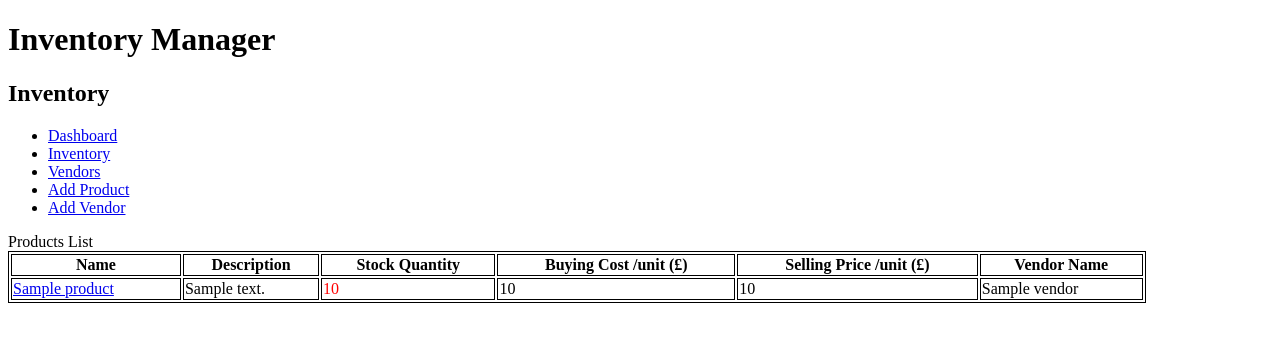
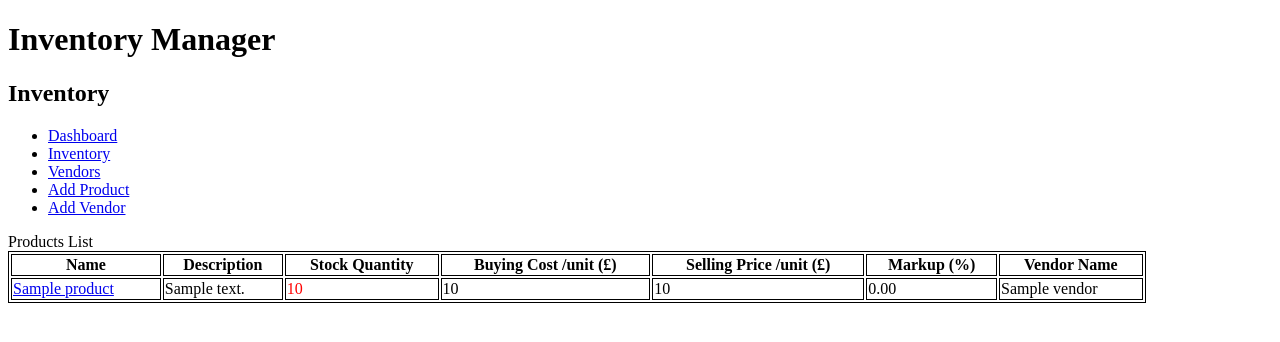
Before and after one commit to AlexanderSeton/inventory-manager, a Flask app: page /products in a window 1280 px wide. Shown: the top 342 px of the page. Run offline with Flask 2, Linux system fonts and the light colour scheme; a database or web service that is not in the repository returns one stand-in record (values such as "Sample title"); some libraries are stand-ins or nearby versions.

Commit message:
Extension: markup (%) is now displayed for every product on the inventory page.

```diff
--- a/templates/products/index.html
+++ b/templates/products/index.html
@@ -10,6 +10,7 @@ Products List
             <th class="inventory-th">Stock Quantity</th>
             <th class="inventory-th">Buying Cost /unit (£)</th>
             <th class="inventory-th">Selling Price /unit (£)</th>
+            <th class="inventory-th">Markup (%)</th>
             <th class="inventory-th">Vendor Name</th>
         </tr>
         {%for product in all_products%}
@@ -23,6 +24,7 @@ Products List
             {{product.stock_quantity}}</td>
             <td class="inventory-td">{{product.buying_cost}}</td>
             <td class="inventory-td">{{product.selling_price}}</td>
+            <td class="inventory-td">{{"{:.2f}".format(((product.selling_price-product.buying_cost)/product.buying_cost)*100)}}</td>
             <td class="inventory-td">{{product.vendor.name}}</td>
         </tr>
         {%endfor%}
```
